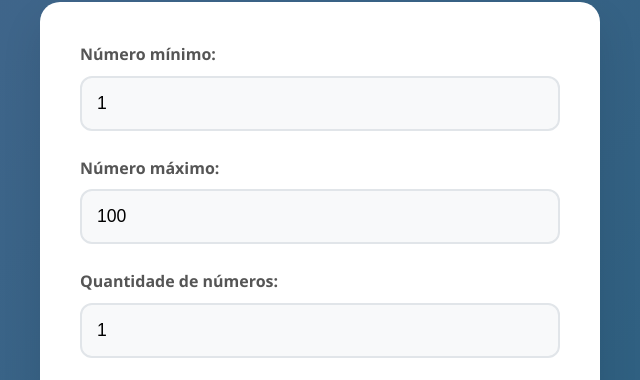
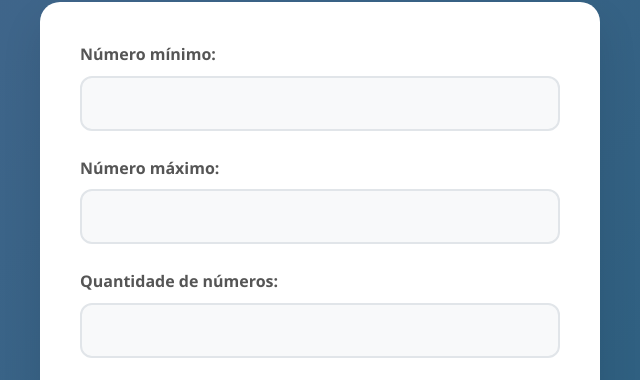
Before and after one commit to PontesJ/Sorteio, a plain HTML site: page index.html in a window 1280 px wide. Shown: the part 199-579 px from the top of the page, 320-960 px from the left. Drawn offline with Linux system fonts and the light colour scheme.

Commit message:
Update index.html

```diff
--- a/index.html
+++ b/index.html
@@ -17,17 +17,17 @@
             <div class="form-container">
                 <div class="input-group">
                     <label for="min-number">Número mínimo:</label>
-                    <input type="number" id="min-number" value="1" min="0">
+                    <input type="number" id="min-number" value="" min="0">
                 </div>
 
                 <div class="input-group">
                     <label for="max-number">Número máximo:</label>
-                    <input type="number" id="max-number" value="100" min="1">
+                    <input type="number" id="max-number" value="" min="1">
                 </div>
 
                 <div class="input-group">
                     <label for="quantity">Quantidade de números:</label>
-                    <input type="number" id="quantity" value="1" min="1">
+                    <input type="number" id="quantity" value="" min="1">
                 </div>
 
                 <button id="draw-button" class="draw-btn">
```
